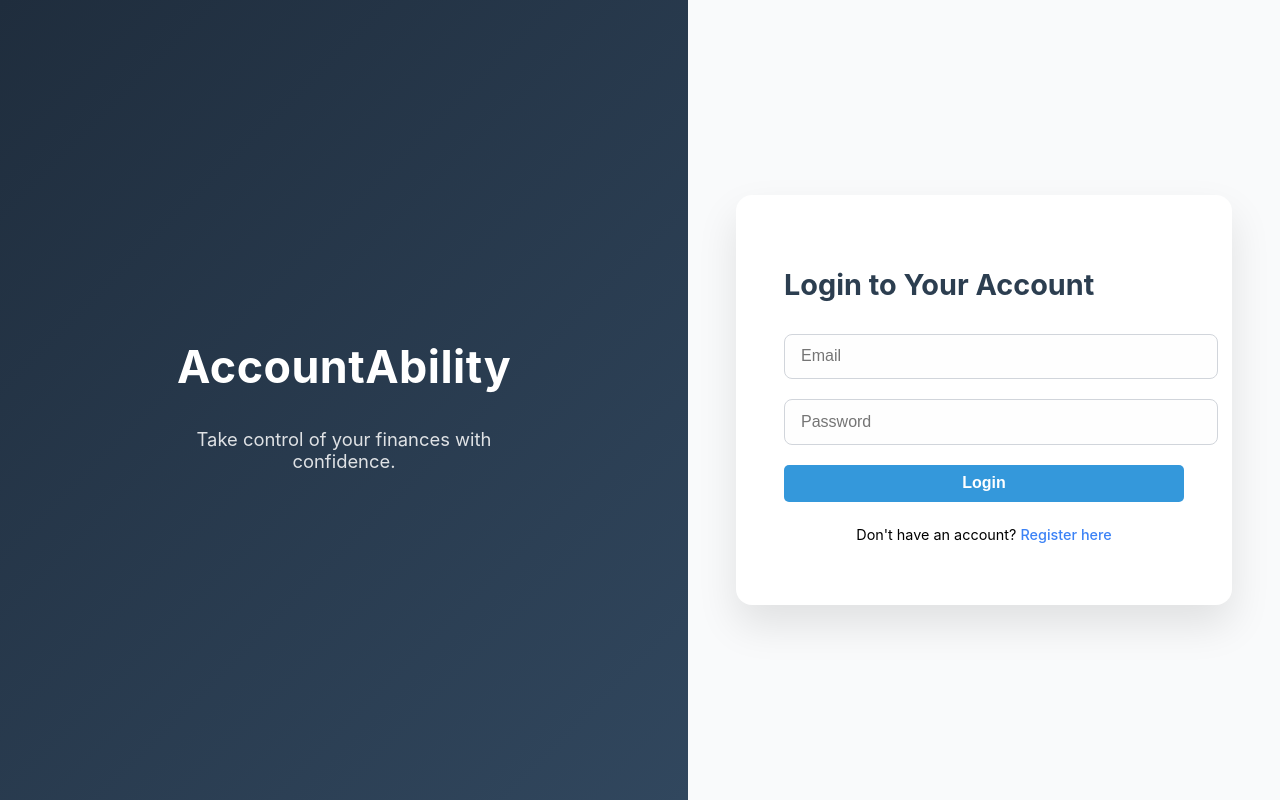
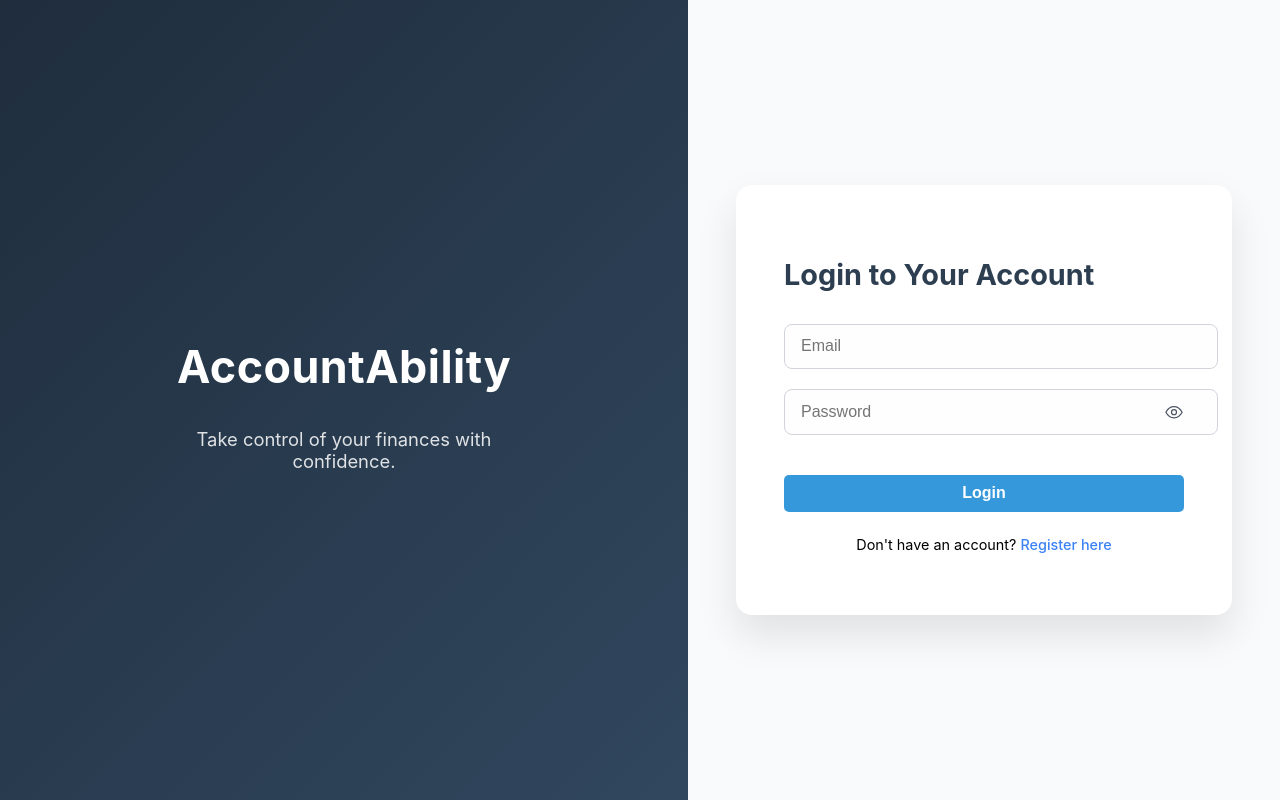
Before and after one commit to victorvaladez1/accountability-finance, a React (Create React App) app in the folder frontend/: page /login in a window 1280 px wide. Built offline with nearby package versions, Linux system fonts and the light colour scheme.

Commit message:
Add professional eye icons for password visibility toggle on login form

```diff
--- a/frontend/src/pages/Login.css
+++ b/frontend/src/pages/Login.css
@@ -133,3 +133,46 @@
   border: 1px solid #fca5a5;
   border-radius: 8px;
 }
+
+.input-with-icon {
+  position: relative;
+  width: 100%;
+  margin-bottom: 1.25rem;
+}
+
+.input-with-icon input {
+  width: 100%;
+  padding-right: 2.75rem; /* space for icon */
+  padding: 0.8rem 1rem;
+  border: 1px solid #d1d5db;
+  border-radius: 8px;
+  font-size: 1rem;
+  background-color: #fefefe;
+  transition: border 0.2s ease;
+}
+
+.input-with-icon input:focus {
+  border-color: #3498db;
+  outline: none;
+}
+
+.toggle-password {
+  position: absolute;
+  right: 0rem;
+  top: 35%;
+  transform: translateY(-50%);
+  cursor: pointer;
+  font-size: 1.2rem;
+  color: #4b5563;
+  display: flex;
+  align-items: center;
+  justify-content: center;
+  height: 100%;
+  line-height: 1;
+}
+
+.eye-icon {
+  width: 1.25rem;
+  height: 1.25rem;
+  color: #4b5563;
+}
--- a/frontend/src/pages/Login.js
+++ b/frontend/src/pages/Login.js
@@ -4,9 +4,9 @@ import { useNavigate, Link } from "react-router-dom";
 import "./Login.css";
 
 function Login() {
-
   const navigate = useNavigate();
   const [error, setError] = useState("");
+  const [showPassword, setShowPassword] = useState(false);
   const [formData, setFormData] = useState({
     email: "",
     password: "",
@@ -49,14 +49,28 @@ function Login() {
               onChange={handleChange}
               required
             />
+            <div className="input-with-icon">
               <input
                 name="password"
-              type="password"
+                type={showPassword ? "text" : "password"}
                 placeholder="Password"
                 value={formData.password}
                 onChange={handleChange}
                 required
               />
+              <span className="toggle-password" onClick={() => setShowPassword(prev => !prev)}>
+                {showPassword ? (
+                  <svg xmlns="http://www.w3.org/2000/svg" className="eye-icon" viewBox="0 0 24 24" fill="none" stroke="currentColor" strokeWidth="1.5">
+                    <path strokeLinecap="round" strokeLinejoin="round" d="M3 3l18 18M3.98 8.223A10.477 10.477 0 001.5 12s3.75 6.75 9.75 6.75a9.724 9.724 0 004.7-1.29M21.75 12s-3.75-6.75-9.75-6.75a9.75 9.75 0 00-2.564.333" />
+                  </svg>
+                ) : (
+                  <svg xmlns="http://www.w3.org/2000/svg" className="eye-icon" viewBox="0 0 24 24" fill="none" stroke="currentColor" strokeWidth="1.5">
+                    <path strokeLinecap="round" strokeLinejoin="round" d="M2.25 12s3.75-6.75 9.75-6.75 9.75 6.75 9.75 6.75-3.75 6.75-9.75 6.75S2.25 12 2.25 12z" />
+                    <path strokeLinecap="round" strokeLinejoin="round" d="M15 12a3 3 0 11-6 0 3 3 0 016 0z" />
+                  </svg>
+                )}
+              </span>
+            </div>
             {error && <p className="login-error">{error}</p>}
             <button type="submit">Login</button>
           </form>
```
Lines whose indentation alone changed are shown as unchanged.
